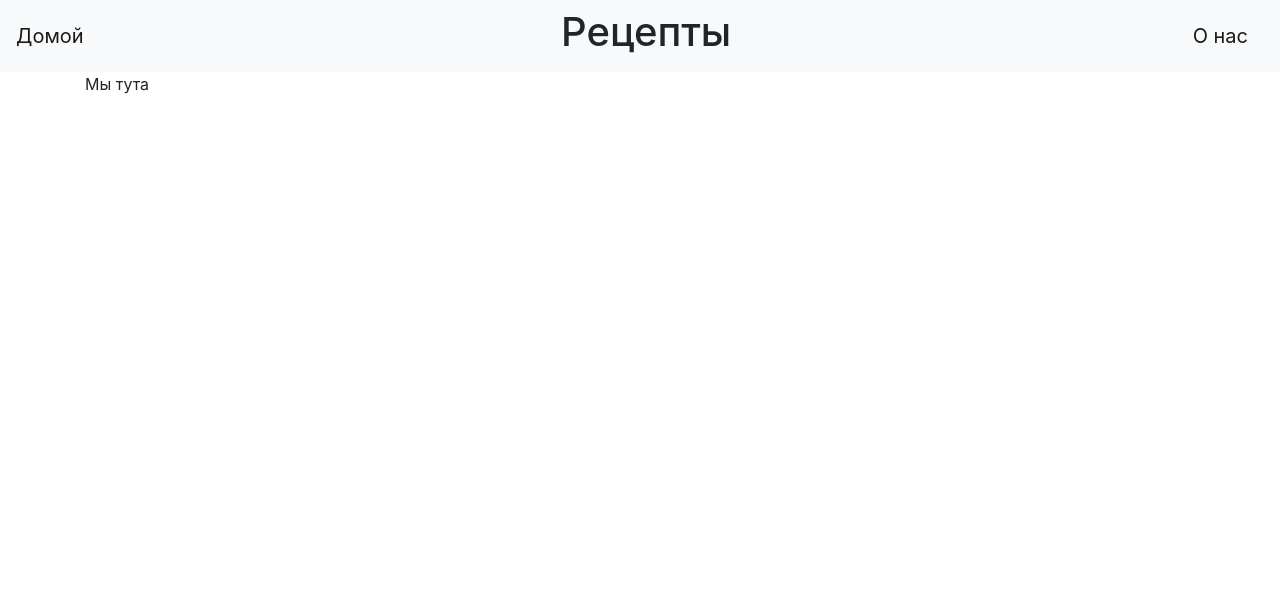
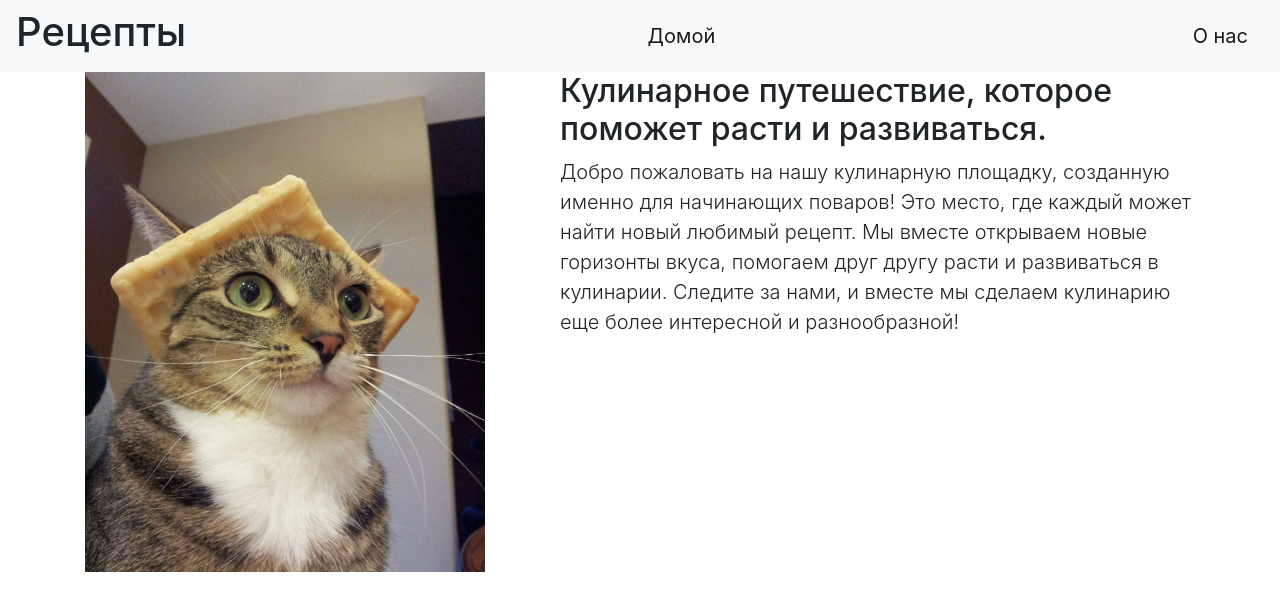
Before and after one commit to bereznyak72/flask-project, a Flask app: page /about in a window 1280 px wide. Shown: the top 611 px of the page. Run offline with Flask 3, Linux system fonts and the light colour scheme; some libraries are stand-ins or nearby versions.

Commit message:
Хайп-кот

```diff
--- a/templates/about.html
+++ b/templates/about.html
@@ -1,5 +1,17 @@
 {% extends "base.html" %}
 
 {% block content %}
-Мы тута
+<div class="row featurette">
+    <div class="col-md-7 order-md-2">
+        <h2 class="featurette-heading fw-normal lh-1"> Кулинарное путешествие, <span class="text-body-secondary">которое поможет расти и развиваться.</span>
+        </h2>
+        <p class="lead"> Добро пожаловать на нашу кулинарную площадку, созданную именно для начинающих поваров!
+            Это место, где каждый может найти новый любимый рецепт. Мы вместе открываем новые горизонты вкуса,
+            помогаем друг другу расти и развиваться в кулинарии. Следите за нами, и вместе мы сделаем
+            кулинарию еще более интересной и разнообразной!</p>
+    </div>
+    <div class="col-md-5 order-md-1">
+        <img src="{{ url_for('static', filename='img/Screenshot_1.png') }}" width="400" height="500">
+    </div>
+</div>
 {% endblock %}
--- a/templates/base.html
+++ b/templates/base.html
@@ -2,7 +2,8 @@
 <html lang="en">
 <head>
     <meta charset="utf-8">
-    <meta name="viewport" content="width=device-width, initial-scale=1, shrink-to-fit=no">
+    <meta name="viewport"
+          content="width=device-width, initial-scale=1, shrink-to-fit=no">
     <link rel="stylesheet"
           href="https://stackpath.bootstrapcdn.com/bootstrap/4.4.1/css/bootstrap.min.css"
           integrity="sha384-Vkoo8x4CGsO3+Hhxv8T/Q5PaXtkKtu6ug5TOeNV6gBiFeWPGFN9MuhOf23Q9Ifjh"
@@ -10,10 +11,11 @@
     <title>{{title}}</title>
 </head>
 <body>
+</div>
     <header>
         <nav class="navbar navbar-light bg-light">
+            <h1>Рецепты</h1>
             <a class="navbar-brand" href="/index">Домой</a>
-        <h1>Рецепты</h1>
             <a class="navbar-brand" href="/about">О нас</a>
         </nav>
     </header>
```
Also changed, not shown: static/img/Screenshot_1.png (added). Lines whose indentation alone changed are shown as unchanged.
